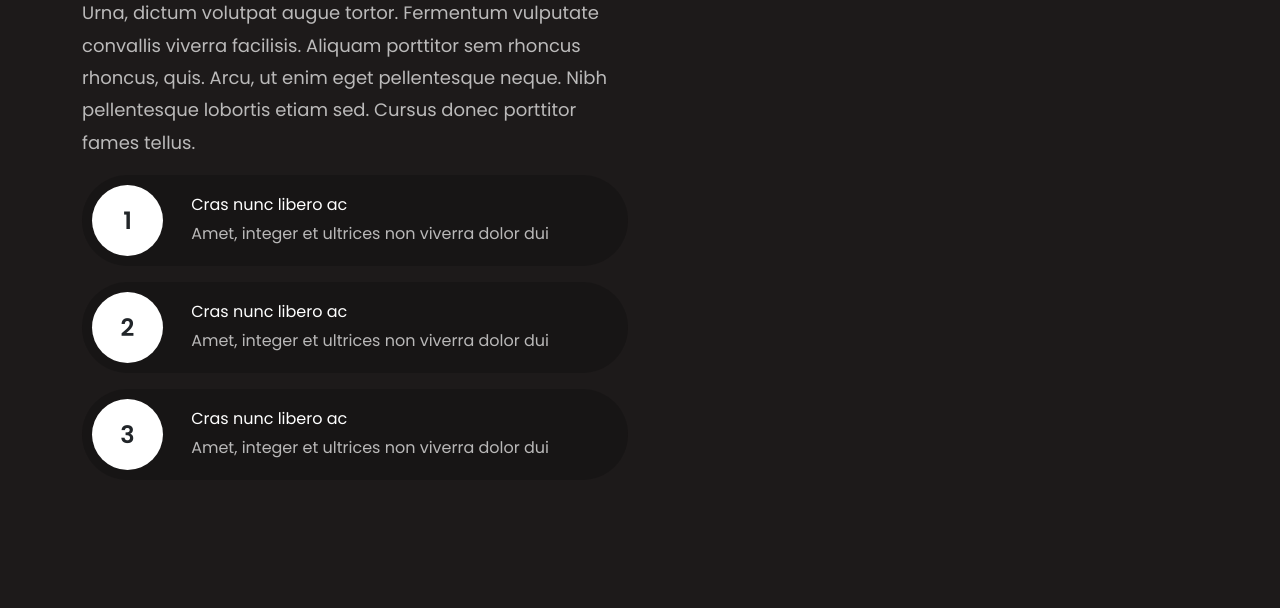
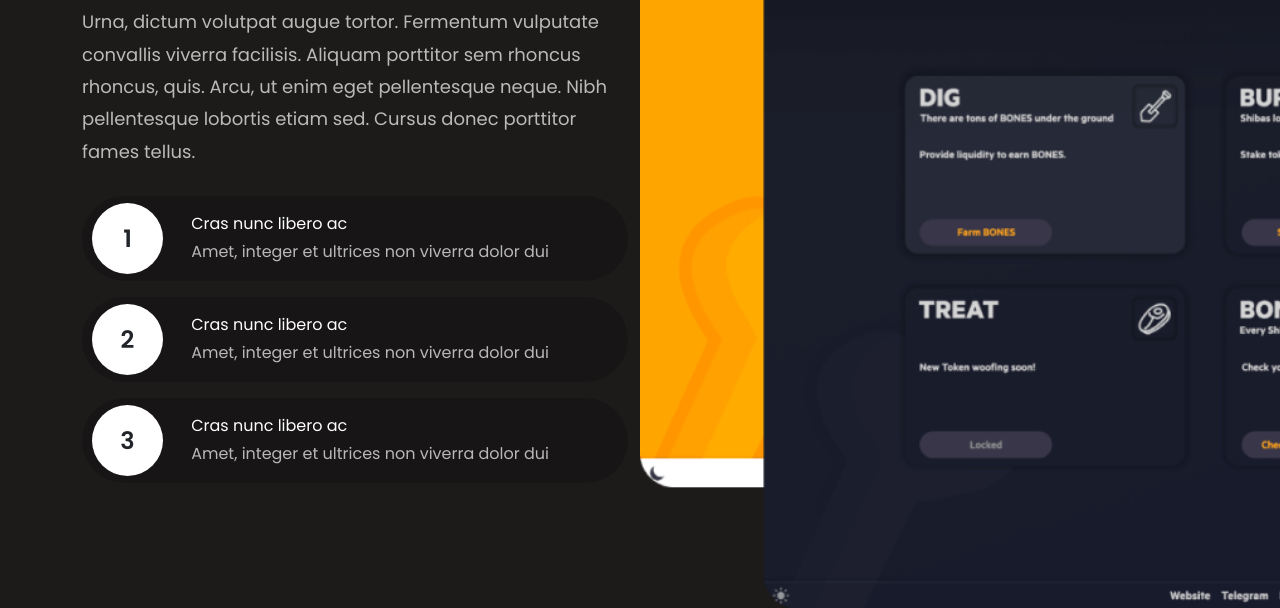
Before and after one commit to Nikitadeveloper550/overflow-section, a plain HTML site: page index.html in a window 1280 px wide. Shown: the part 192-800 px from the top of the page. Drawn offline with nearby package versions, Linux system fonts and the light colour scheme.

Commit message:
finalise

```diff
--- a/assets/css/style.css
+++ b/assets/css/style.css
@@ -1,68 +1,93 @@
 @import url('https://fonts.googleapis.com/css2?family=Poppins:ital,wght@0,100;0,200;0,300;0,400;0,500;0,600;0,700;0,800;0,900;1,100;1,200;1,300;1,400;1,500;1,600;1,700;1,800;1,900&display=swap');
 
-body {
+
+
+.section {
+    font-family: "Poppins", serif;
+    overflow: hidden;
+    position: relative;
     background-color: rgb(29, 26, 26) !important;
 }
 
-section {
-    font-family: "Poppins", serif;
-}
-
-.max-width {
-    max-width: 660px;
-}
 
 .header {
     font-size: 48px;
     font-weight: 600;
     line-height: 61.44px;
     color: rgba(255, 255, 255, 1);
+    padding-bottom: 12px;
 }
 
 .urna-dictum {
     font-size: 18px;
     font-weight: 400;
     line-height: 32.4px;
-    color: rgb(187,186,186);
+    color: rgb(187, 186, 186);
+    padding-bottom: 12px;
 }
 
-.item-1
-{
+.item-1 {
     background-color: rgba(21, 19, 19, 0.639);
-    border-radius:  46px;
+    border-radius: 46px;
 }
 
-.amet-integar
-{
-    color: rgb(185,184,184);
+.amet-integar {
+    color: rgb(185, 184, 184);
     left: 20%;
     top: 51%;
-
 }
 
-.cras-nunc
-{
-    color:white !important;
+.cras-nunc {
+    color: white !important;
     left: 20%;
     top: 19%;
 }
 
-.circle
-{
+.circle {
     width: 71px;
     height: 71px;
     border-radius: 50%;
     background-color: white !important;
-    margin: 10px !important;
+    margin: 7px 10px !important;
 }
 
-.item-1:hover
-{
- background-color: rgba(12,11,11);
+.item-1:hover {
+    background-color: rgba(12, 11, 11);
 
- .circle
- {
-    background: linear-gradient(90deg, #FFA800 0%, #F06500 100%);
-    color: white;
- }
+    .circle {
+        background: linear-gradient(90deg, #FFA800 0%, #F06500 100%);
+        color: white;
+    }
 }
+
+@media (min-width:992px) {
+    .max-width {
+        max-width: 660px;
+    }
+
+    .section::after {
+        content: "";
+        position: absolute !important;
+        background-image: url(../image/right-side-img.png) !important;
+        background-repeat: no-repeat;
+        background-size: cover;
+        right: 0 !important;
+        width: 50%;
+        z-index: 99 !important;
+        height: 100%;
+    }
+
+
+    img[alt="overflow-img"] {
+        display: none;
+    }
+}
+
+@media (max-width:574.8px) {
+
+    .cras-nunc,
+    .amet-integar {
+        left: 116px;
+        font-size: 14px;
+    }
+}
--- a/index.html
+++ b/index.html
@@ -9,12 +9,12 @@
     <link href="https://cdn.jsdelivr.net/npm/bootstrap@5.3.3/dist/css/bootstrap.min.css" rel="stylesheet" integrity="sha384-QWTKZyjpPEjISv5WaRU9OFeRpok6YctnYmDr5pNlyT2bRjXh0JMhjY6hW+ALEwIH" crossorigin="anonymous">
 </head>
 <body>
-    <section class="d-flex justify-content-center align-items-center min-vh-100">
+    <section class="d-flex justify-content-center align-items-center min-vh-100 w-100 section">
         <div class="container">
             <div class="row">
-                <div class="col-6 max-width">
+                <div class="col-12 col-lg-6 max-width">
                     <p class="header  mb-3">How to Buy</p>
-                    <p class="urna-dictum">
+                    <p class="urna-dictum mb-12">
                         Urna, dictum volutpat augue tortor. Fermentum vulputate convallis viverra facilisis. Aliquam porttitor sem rhoncus rhoncus, quis. Arcu, ut enim eget pellentesque neque. Nibh pellentesque lobortis etiam sed. Cursus donec porttitor fames tellus.
                     </p>
 
@@ -38,8 +38,8 @@
                     </div>
                 </div>
 
-                <div class="col-6">
-
+                <div class="col-12 col-lg-6">
+                    <img src="./assets/image/right-side-img.png" alt="overflow-img">
                 </div>
             </div>
         </div>
```
